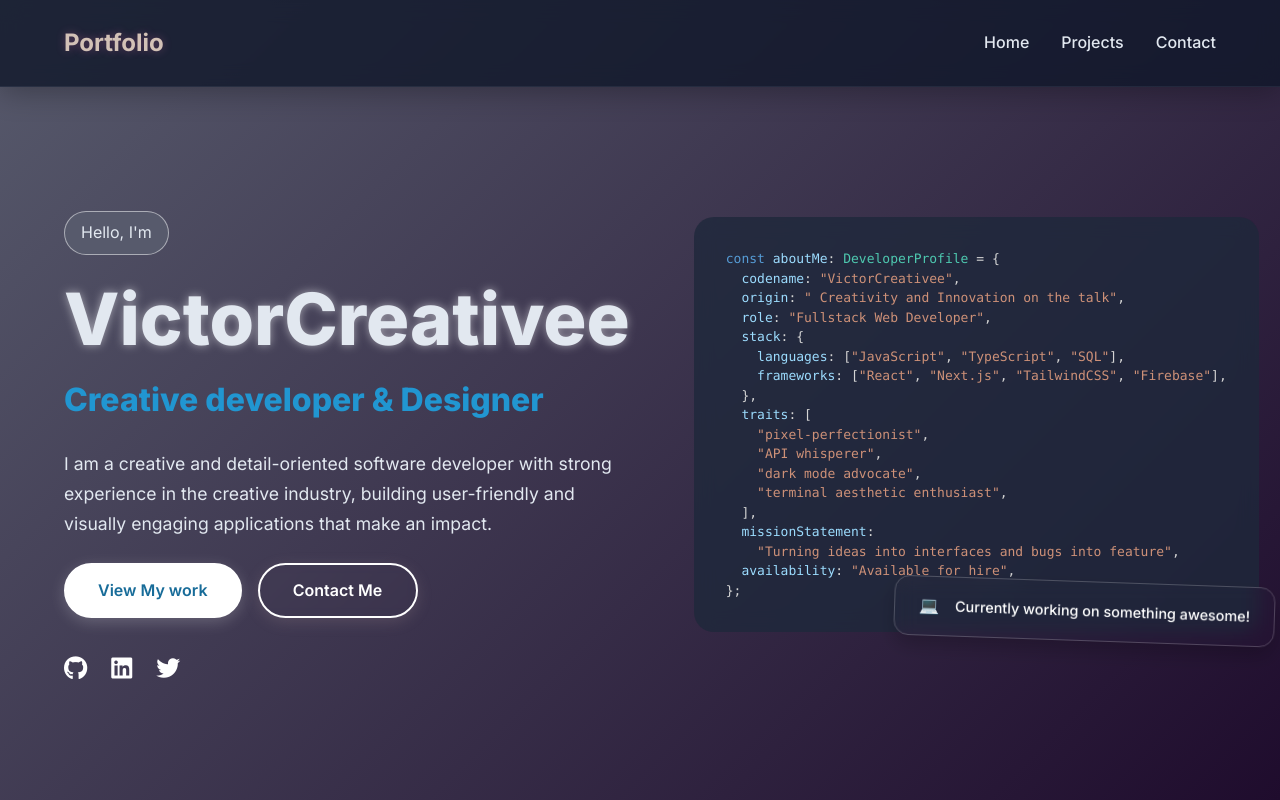
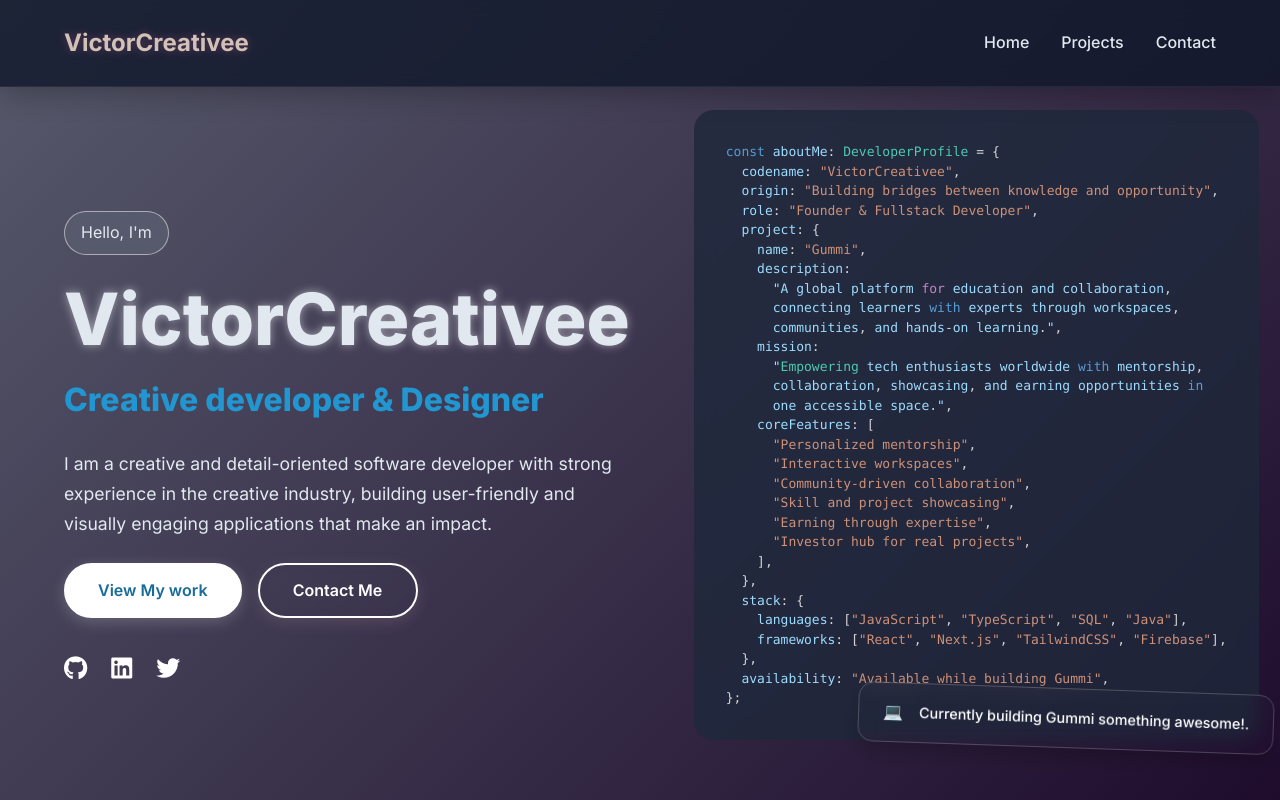
Before and after one commit to victorcreativee/personal-portfolio, a React (Vite) app: page / in a window 1280 px wide. Shown: the top 800 px of the page. Built offline with nearby package versions, Linux system fonts and the light colour scheme.

Commit message:
final change

```diff
--- a/src/components/Hero.jsx
+++ b/src/components/Hero.jsx
@@ -62,7 +62,7 @@ export const Hero = () => {
               View My work
             </motion.a>
             <motion.a
-              href="#contacts"
+              href="#contact"
               className="cta-secondary"
               whileHover={{ scale: 1.05 }}
               whileTap={{ scale: 0.95 }}
@@ -105,22 +105,34 @@ export const Hero = () => {
             >
               {`const aboutMe: DeveloperProfile = {
   codename: "VictorCreativee",
-  origin: " Creativity and Innovation on the talk",
-  role: "Fullstack Web Developer",
+  origin: "Building bridges between knowledge and opportunity",
+  role: "Founder & Fullstack Developer",
+  project: {
+    name: "Gummi",
+    description:
+      "A global platform for education and collaboration,
+      connecting learners with experts through workspaces,
+      communities, and hands-on learning.",
+    mission:
+      "Empowering tech enthusiasts worldwide with mentorship,
+      collaboration, showcasing, and earning opportunities in
+      one accessible space.",
+    coreFeatures: [
+      "Personalized mentorship",
+      "Interactive workspaces",
+      "Community-driven collaboration",
+      "Skill and project showcasing",
+      "Earning through expertise",
+      "Investor hub for real projects",
+    ],
+  },
   stack: {
-    languages: ["JavaScript", "TypeScript", "SQL"],
+    languages: ["JavaScript", "TypeScript", "SQL", "Java"],
     frameworks: ["React", "Next.js", "TailwindCSS", "Firebase"],
   },
-  traits: [
-    "pixel-perfectionist",
-    "API whisperer",
-    "dark mode advocate",
-    "terminal aesthetic enthusiast",
-  ],
-  missionStatement:
-    "Turning ideas into interfaces and bugs into feature",
-  availability: "Available for hire",
-};`}
+  availability: "Available while building Gummi",
+};
+`}
             </SyntaxHighlighter>
           </div>
 
@@ -132,7 +144,7 @@ export const Hero = () => {
             <div className="card-content">
               <span className="card-icon">💻</span>
               <span className="card-text">
-                Currently working on something awesome!
+                Currently building Gummi something awesome!.
               </span>
             </div>
           </motion.div>
--- a/src/components/Navbar.jsx
+++ b/src/components/Navbar.jsx
@@ -27,7 +27,7 @@ export const Navbar = () => {
         whileHover={{ scale: 1.05 }}
         whileTap={{ scale: 0.95 }}
       >
-        Portfolio
+        VictorCreativee
       </motion.div>
 
       <motion.ul
```
